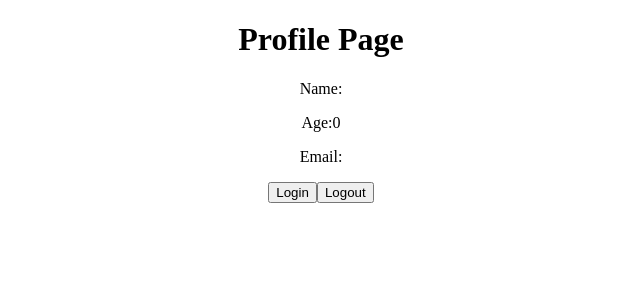
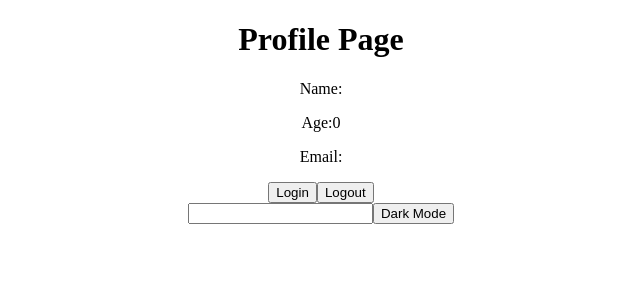
Before and after one commit to Gabeaya/Redux-Toolkit, a React (Create React App) app: page / in a window 1280 px wide. Shown: the top 300 px of the page, without its empty margins (319-959 px from the left). Built offline with nearby package versions, Linux system fonts and the light colour scheme.

Commit message:
Add the change color component to the main file.

```diff
--- a/src/App.js
+++ b/src/App.js
@@ -1,12 +1,14 @@
 import './App.css';
 import Profile from './components/Profile'
 import Login from './components/Login';
+import ChangeColor from './components/ChangeColor';
 
 function App() {
   return (
     <div className="App">
       <Profile />
       <Login />
+      <ChangeColor />
     </div>
   );
 }
```
